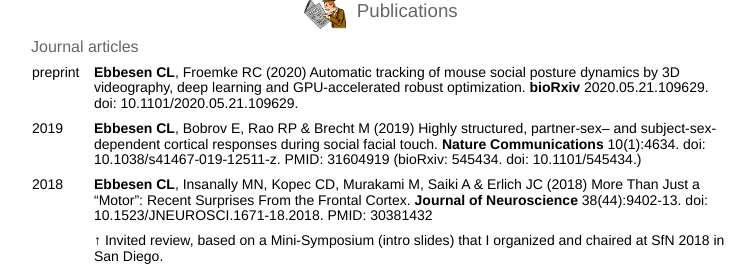
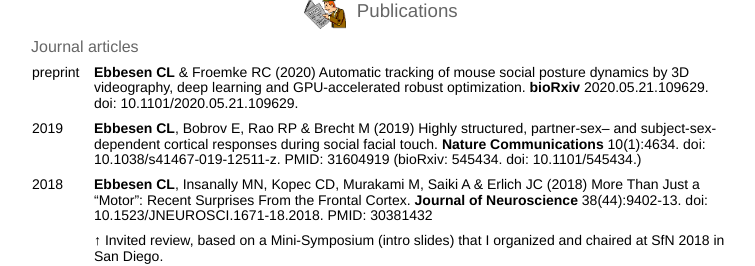
Before and after one commit to chrelli/chrelli.github.io, a Jekyll site: the page built from index.html, in a window 1280 px wide and 900 px high, scrolled down 1267 px, cut to the strip 196-462 px from the top of the window. Shown: the whole strip, without its empty margins (259-1014 px from the left). Built offline with Jekyll 4.4.1, drawn with Linux system fonts in a browser that asks for light colours; nearby versions of some CDN libraries; some web fonts are replaced; a style sheet for code colours, icons or effects is not loaded.

```diff
--- a/index.html
+++ b/index.html
@@ -255,7 +255,7 @@ fulltitle: "Christian L. Ebbesen, PhD"
 			<td class="year" width=60px>preprint</td>
 			<td class="year">
 			<a href="https://www.biorxiv.org/content/10.1101/2020.05.21.109629v1" class="pub">
-				 <b>Ebbesen CL</b>, Froemke RC (2020) Automatic tracking of mouse social posture dynamics by 3D videography, deep learning and GPU-accelerated robust optimization. <b>bioRxiv</b> 2020.05.21.109629. doi: 10.1101/2020.05.21.109629.
+				 <b>Ebbesen CL</b> & Froemke RC (2020) Automatic tracking of mouse social posture dynamics by 3D videography, deep learning and GPU-accelerated robust optimization. <b>bioRxiv</b> 2020.05.21.109629. doi: 10.1101/2020.05.21.109629.
 			 </a>
 		 </td>
 	</tr>
```
